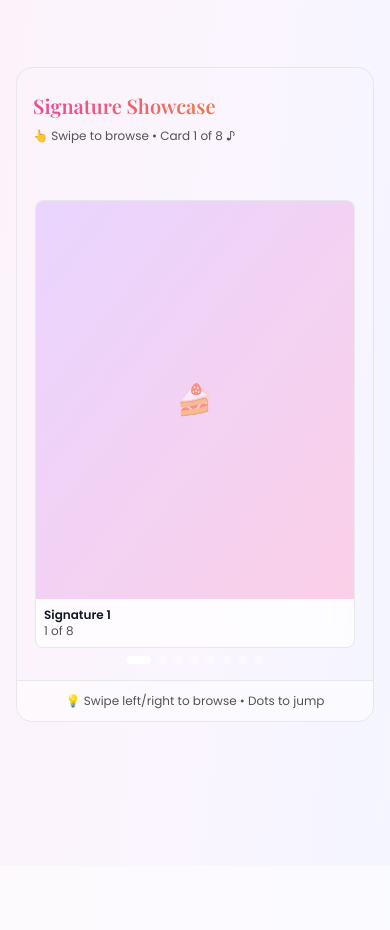
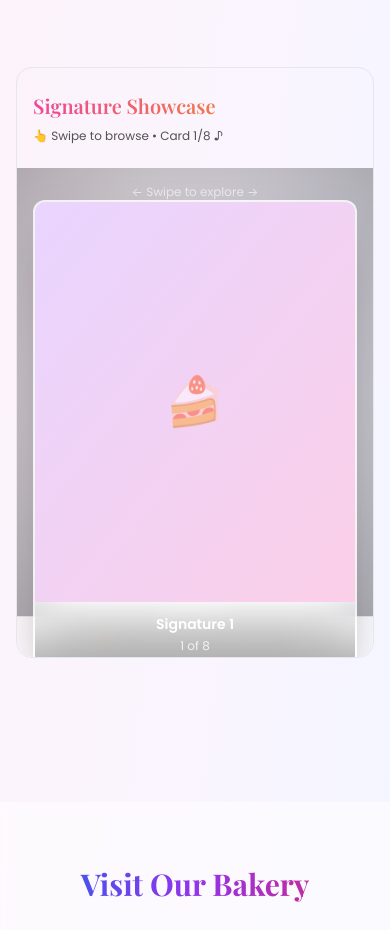
Before and after one commit to gul-ahm/cake-n-crush, a React (Vite) app: page / in a window 390 px wide. Shown: the part 1020-1950 px from the top of the page. Built offline with nearby package versions, Linux system fonts and the light colour scheme.

Commit message:
refactor: implement proper 3D stacked card swipe effect

```diff
--- a/src/components/home/Showcase.jsx
+++ b/src/components/home/Showcase.jsx
@@ -7,7 +7,7 @@ import { playSwipeSound, playCardFlipSound } from '../../utils/soundEffects'
 gsap.registerPlugin(ScrollTrigger)
 
 // Memoized card component for performance
-const ShowcaseCard = memo(({ item, isFocused, index, total }) => {
+const ShowcaseCard = memo(({ item, index, total }) => {
   const [imageLoaded, setImageLoaded] = useState(false)
   const imgRef = useRef(null)
 
@@ -35,17 +35,10 @@ const ShowcaseCard = memo(({ item, isFocused, index, total }) => {
 
   return (
     <div
-      className="rounded-lg overflow-hidden border bg-white/70 dark:bg-neutral-900/60 backdrop-blur md:min-w-[260px] min-w-full sm:min-w-[260px] transition-all duration-300"
+      className="rounded-xl overflow-hidden border-2 border-white/40 shadow-2xl bg-white/70 dark:bg-neutral-900/60 backdrop-blur"
       style={{
-        flex: 'auto',
         cursor: 'pointer',
         willChange: 'transform, filter',
-        // Mobile swipe card styling
-        ...(typeof isFocused !== 'undefined' && {
-          opacity: isFocused ? 1 : 0.6,
-          transform: isFocused ? 'scale(1)' : 'scale(0.85)',
-          filter: isFocused ? 'blur(0px)' : 'blur(8px)',
-        }),
       }}
     >
       <div
@@ -65,21 +58,20 @@ const ShowcaseCard = memo(({ item, isFocused, index, total }) => {
           />
         ) : (
           <div className="w-full h-full bg-gradient-to-br from-purple-200 to-pink-200 dark:from-purple-900 dark:to-pink-900 flex items-center justify-center">
-            <span className="text-3xl opacity-50">🍰</span>
+            <span className="text-5xl opacity-50">🍰</span>
           </div>
         )}
       </div>
 
-      <div className="p-2 sm:p-3 text-xs sm:text-sm">
-        <div className="font-semibold truncate text-gray-900 dark:text-white">{item.name}</div>
-        <div className="text-neutral-600 dark:text-neutral-400 line-clamp-1">{index + 1} of {total}</div>
+      <div className="p-3 sm:p-4 text-center bg-gradient-to-t from-black/30 to-transparent">
+        <div className="font-semibold text-white text-sm sm:text-base truncate">{item.name}</div>
+        <div className="text-white/80 text-xs sm:text-sm mt-1">{index + 1} of {total}</div>
       </div>
     </div>
   )
 })
 
 ShowcaseCard.displayName = 'ShowcaseCard'
-
 export default function Showcase(){
   const { items } = usePortfolio()
   const ref = useRef(null)
@@ -87,6 +79,8 @@ export default function Showcase(){
   const [isMobile, setIsMobile] = useState(window.innerWidth < 768)
   const [focusedCardIndex, setFocusedCardIndex] = useState(0)
   const [touchStart, setTouchStart] = useState(0)
+  const audioContextRef = useRef(null)
+  let lastSwipeTime = useRef(0)
 
   // Memoize list to avoid re-renders
   const list = useMemo(() =>
@@ -109,6 +103,42 @@ export default function Showcase(){
       window.removeEventListener('resize', handleResize)
     }
   }, [])
+
+  // Initialize audio context for sound
+  const initAudioContext = useCallback(() => {
+    if (!audioContextRef.current) {
+      audioContextRef.current = new (window.AudioContext || window.webkitAudioContext)()
+    }
+    return audioContextRef.current
+  }, [])
+
+  // Play swipe sound with better audio
+  const playSwipeSoundEffect = useCallback(() => {
+    try {
+      const ctx = initAudioContext()
+      const now = ctx.currentTime
+
+      // Create oscillator for swipe sound
+      const osc = ctx.createOscillator()
+      const gain = ctx.createGain()
+
+      osc.connect(gain)
+      gain.connect(ctx.destination)
+
+      // Frequency sweep (whoosh effect)
+      osc.frequency.setValueAtTime(600, now)
+      osc.frequency.exponentialRampToValueAtTime(200, now + 0.15)
+
+      // Volume envelope
+      gain.gain.setValueAtTime(0.4, now)
+      gain.gain.exponentialRampToValueAtTime(0.01, now + 0.15)
+
+      osc.start(now)
+      osc.stop(now + 0.15)
+    } catch (e) {
+      console.log('Audio unavailable')
+    }
+  }, [initAudioContext])
 
   // Desktop horizontal scroll animation with sound
   useEffect(() => {
@@ -151,16 +181,16 @@ export default function Showcase(){
             // Play scroll sound every 20% of scroll
             const progress = Math.floor(self.progress * 5) / 5
             if (progress > 0 && progress % 0.2 === 0) {
-              playSwipeSound()
+              playSwipeSoundEffect()
             }
           }
         }
       })
     }, root)
     return () => ctx.revert()
-  }, [isMobile])
+  }, [isMobile, playSwipeSoundEffect])
 
-  // Mobile swipe handlers
+  // Mobile swipe handlers with throttling
   const handleTouchStart = useCallback((e) => {
     if (!isMobile) return
     setTouchStart(e.touches[0].clientX)
@@ -168,23 +198,28 @@ export default function Showcase(){
 
   const handleTouchEnd = useCallback((e) => {
     if (!isMobile) return
+
+    const now = Date.now()
+    if (now - lastSwipeTime.current < 300) return // Throttle swipes
+    lastSwipeTime.current = now
+
     const touchEnd = e.changedTouches[0].clientX
     const diff = touchStart - touchEnd
-    const threshold = 50
+    const threshold = 40
 
     if (Math.abs(diff) < threshold) return
 
     // Swipe left: show next card
     if (diff > threshold && focusedCardIndex < list.length - 1) {
       setFocusedCardIndex(focusedCardIndex + 1)
-      playCardFlipSound()
+      playSwipeSoundEffect()
     }
     // Swipe right: show previous card
     else if (diff < -threshold && focusedCardIndex > 0) {
       setFocusedCardIndex(focusedCardIndex - 1)
-      playCardFlipSound()
+      playSwipeSoundEffect()
     }
-  }, [isMobile, focusedCardIndex, list.length, touchStart])
+  }, [isMobile, focusedCardIndex, list.length, touchStart, playSwipeSoundEffect])
 
   return (
     <section
@@ -195,71 +230,71 @@ export default function Showcase(){
         <h3 className="font-display text-gradient text-xl sm:text-2xl md:text-3xl">Signature Showcase</h3>
         <p className="text-xs sm:text-sm text-neutral-600 dark:text-neutral-300 mt-2">
           {isMobile
-            ? `👆 Swipe to browse • Card ${focusedCardIndex + 1} of ${list.length} ♪`
+            ? `👆 Swipe to browse • Card ${focusedCardIndex + 1}/${list.length} ♪`
             : '📜 Scroll to explore • Sound enabled ♪'}
         </p>
       </div>
 
       {isMobile ? (
-        // MOBILE: Swipe-focused card view with blur background and sound
+        // MOBILE: 3D Stacked card swipe effect (like reference image)
         <div
-          className="relative w-full flex-1 flex items-center justify-center py-8 px-4 sm:px-6 perspective"
+          className="relative w-full flex-1 flex items-center justify-center py-8 px-4 sm:px-6"
           onTouchStart={handleTouchStart}
           onTouchEnd={handleTouchEnd}
+          style={{
+            perspective: '1200px',
+            background: 'radial-gradient(ellipse at center, rgba(0,0,0,0) 0%, rgba(0,0,0,0.3) 100%)',
+          }}
         >
-          {/* Background blur effect with stacked cards */}
-          <div className="absolute inset-0 flex items-center justify-center pointer-events-none">
-            {/* Far back cards (most blurred) */}
-            {list.slice(Math.max(0, focusedCardIndex - 2), focusedCardIndex).map((item, idx) => (
-              <div
-                key={`bg-${item.id}`}
-                className="absolute rounded-lg overflow-hidden border bg-white/30 dark:bg-neutral-900/30 backdrop-blur-xl"
-                style={{
-                  width: '85%',
-                  maxWidth: '300px',
-                  aspectRatio: '4/5',
-                  transform: `translateY(${(idx - 1) * 20}px)`,
-                  opacity: 0.4,
-                  filter: 'blur(12px)',
-                  zIndex: 1 + idx,
-                }}
-              >
-                {item.images?.[0] && (
-                  <img src={item.images[0]} alt={item.name} className="w-full h-full object-cover opacity-50" />
-                )}
-              </div>
-            ))}
+          {/* 3D Stacked cards container */}
+          <div
+            className="relative w-full max-w-sm h-96"
+            style={{
+              transformStyle: 'preserve-3d',
+            }}
+          >
+            {/* Render all cards in a stack, with progressive transformations */}
+            {list.map((item, idx) => {
+              const positionFromFront = idx - focusedCardIndex
+
+              // Only show cards within reasonable distance
+              if (positionFromFront < -1 || positionFromFront > 3) return null
+
+              // Calculate scale and position for 3D effect
+              const scale = Math.max(0.7, 1 - Math.abs(positionFromFront) * 0.08)
+              const yOffset = positionFromFront * 16
+              const zOffset = positionFromFront * -40
+              const blur = Math.max(0, Math.abs(positionFromFront) * 4)
+              const opacity = positionFromFront === 0 ? 1 : 0.6
+
+              return (
+                <div
+                  key={item.id}
+                  className="absolute inset-0 w-full h-full"
+                  style={{
+                    transform: `translateY(${yOffset}px) translateZ(${zOffset}px) scale(${scale})`,
+                    transition: positionFromFront === 0 || positionFromFront === 1 || positionFromFront === -1
+                      ? 'transform 0.5s cubic-bezier(0.34, 1.56, 0.64, 1)'
+                      : 'none',
+                    transformStyle: 'preserve-3d',
+                    filter: blur > 0 ? `blur(${blur}px)` : 'none',
+                    opacity: opacity,
+                    pointerEvents: positionFromFront === 0 ? 'auto' : 'none',
+                  }}
+                >
+                  <ShowcaseCard
+                    item={item}
+                    index={idx}
+                    total={list.length}
+                  />
+                </div>
+              )
+            })}
           </div>
 
-          {/* Focused card (front) */}
-          <div className="relative z-50 w-full max-w-xs">
-            {list[focusedCardIndex] && (
-              <ShowcaseCard
-                item={list[focusedCardIndex]}
-                isFocused={true}
-                index={focusedCardIndex}
-                total={list.length}
-              />
-            )}
-          </div>
-
-          {/* Navigation dots */}
-          <div className="absolute bottom-4 left-1/2 -translate-x-1/2 flex gap-2 z-30">
-            {list.map((_, idx) => (
-              <button
-                key={idx}
-                onClick={() => {
-                  setFocusedCardIndex(idx)
-                  playCardFlipSound()
-                }}
-                className={`w-2 h-2 rounded-full transition-all ${
-                  idx === focusedCardIndex
-                    ? 'bg-white w-6'
-                    : 'bg-white/50 hover:bg-white/75'
-                }`}
-                aria-label={`Go to card ${idx + 1}`}
-              />
-            ))}
+          {/* Swipe instructions */}
+          <div className="absolute top-4 left-4 right-4 text-xs text-white/60 pointer-events-none text-center">
+            ← Swipe to explore →
           </div>
         </div>
       ) : (
@@ -275,9 +310,9 @@ export default function Showcase(){
               display: 'flex',
             }}
           >
-            {list.map((it) => (
+            {list.map((it, idx) => (
               <div key={it.id} className="sc-card">
-                <ShowcaseCard item={it} />
+                <ShowcaseCard item={it} index={idx} total={list.length} />
               </div>
             ))}
           </div>
@@ -287,7 +322,7 @@ export default function Showcase(){
       {/* Mobile hint footer */}
       {isMobile && (
         <div className="px-4 sm:px-6 py-3 bg-white/50 dark:bg-black/30 text-center text-xs text-neutral-600 dark:text-neutral-300 border-t">
-          💡 Swipe left/right to browse • Dots to jump
+          👆 Swipe smoothly for best effect
         </div>
       )}
     </section>
```
